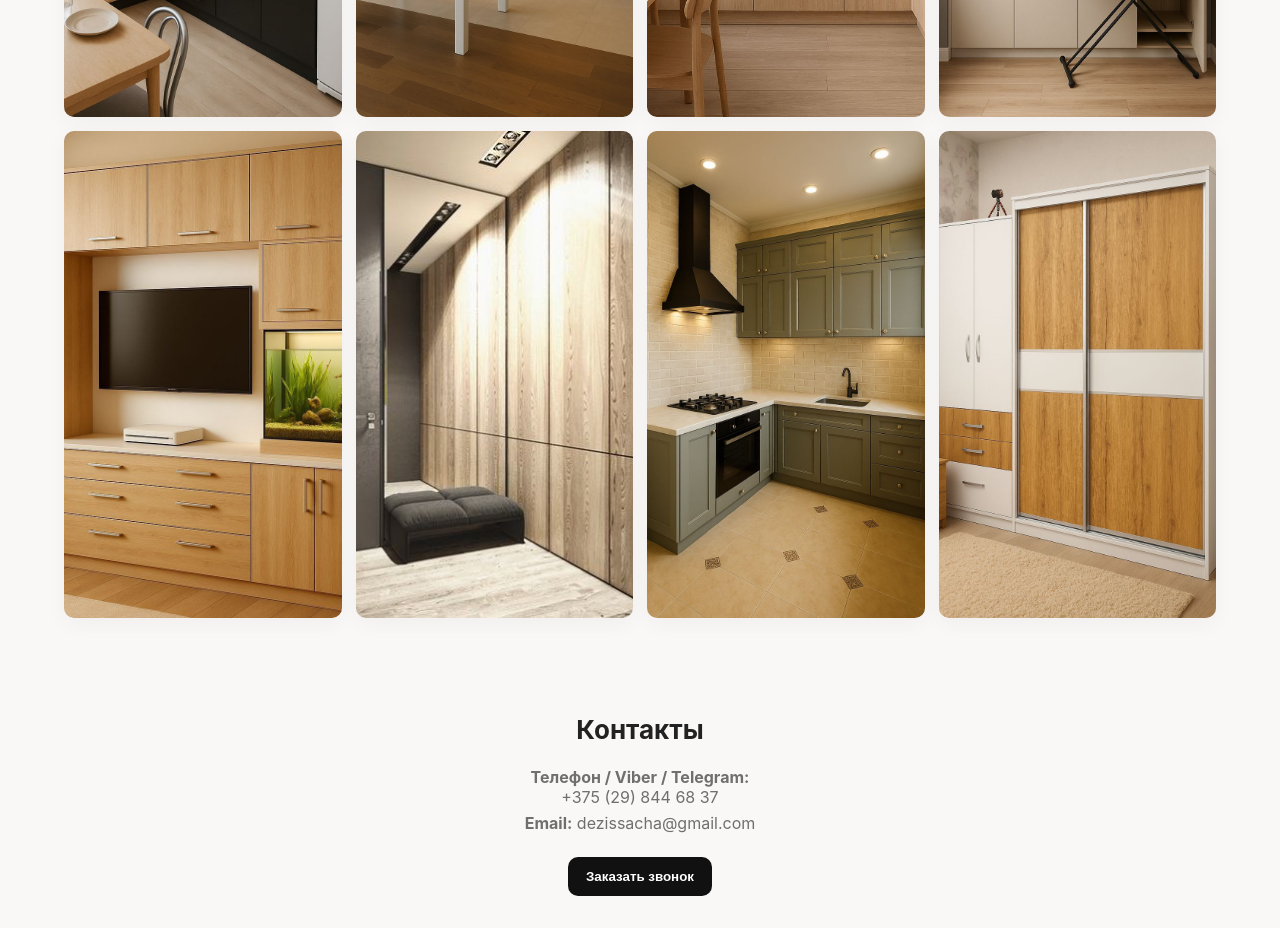
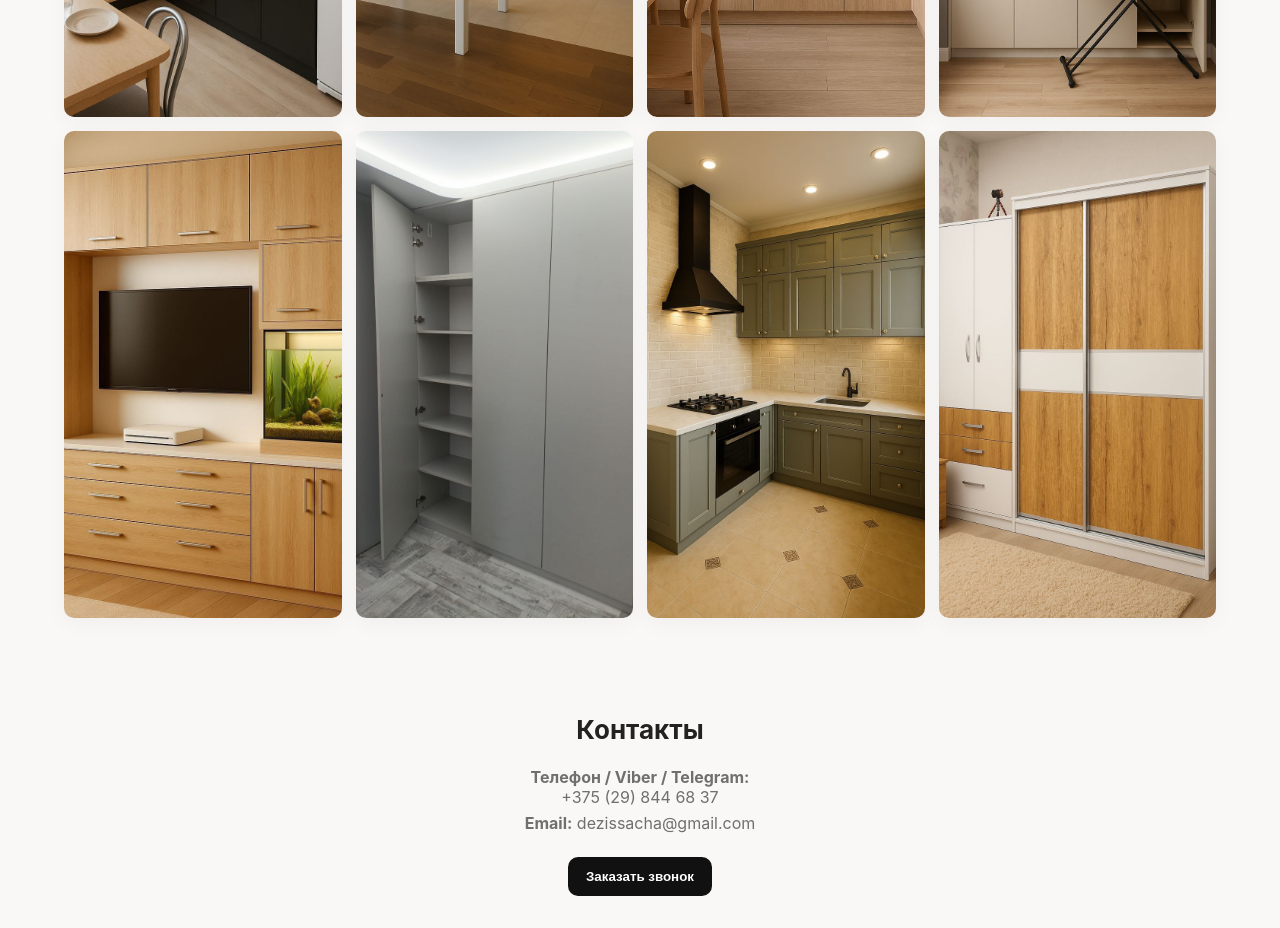
Before and after one commit to egor4eg/dfg.by, a plain HTML site: page site/index.html in a window 1280 px wide. Shown: the part 1840-2768 px from the top of the page. Drawn offline with Linux system fonts and the light colour scheme.

Commit message:
Update index.html

```diff
--- a/site/index.html
+++ b/site/index.html
@@ -402,7 +402,7 @@
         <div class="caption">Модульная стенка с зоной под ТВ и встроенным аквариумом, Гомель, Добруш</div>
       </div>
       <div class="portfolio-item">
-        <img src="img/photo_2025-11-22_09-45-29.jpg" alt="Встроенные шкафы во всю стену — минимализм и максимум хранения, Гомель, Добруш">
+        <img src="img/photo_2026-01-25_11-40-58.jpg" alt="Встроенные шкафы во всю стену — минимализм и максимум хранения, Гомель, Добруш">
         <div class="caption">Встроенные шкафы во всю стену — минимализм и максимум хранения, Гомель, Добруш</div>
       </div>
       <div class="portfolio-item">
```
